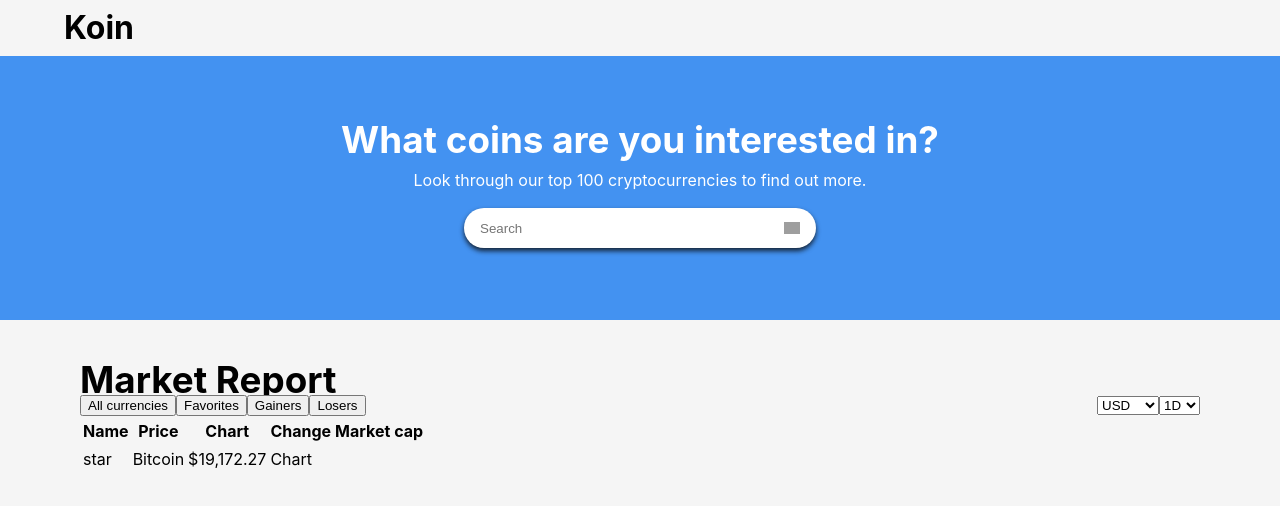
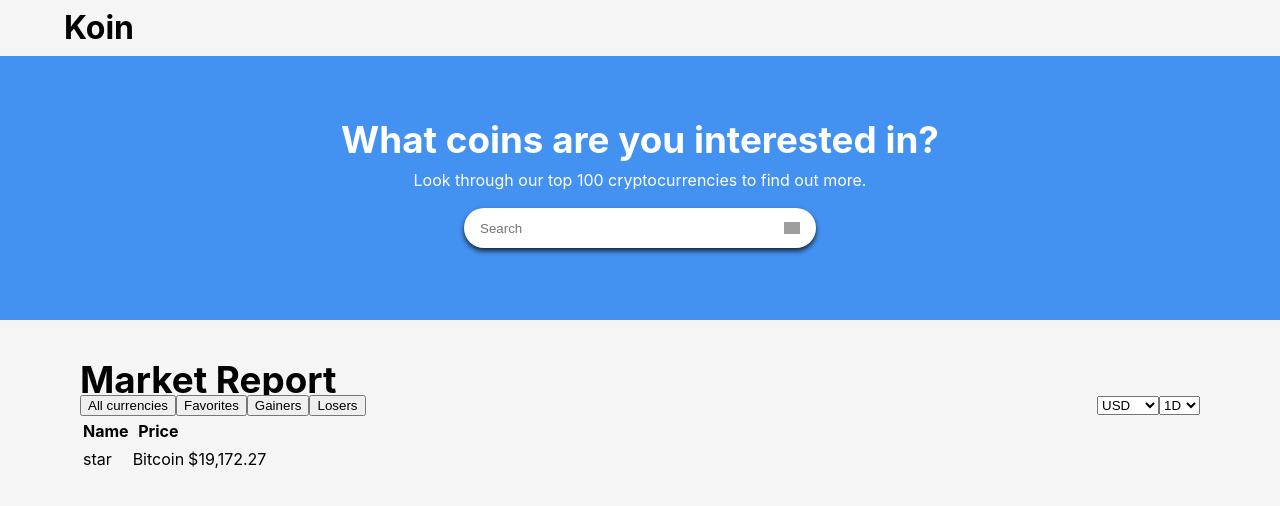
Before and after one commit to kyruken/Koin, a React (Vite) app: page / in a window 1280 px wide. Shown: the top 506 px of the page. Built offline with nearby package versions, Linux system fonts and the light colour scheme; grey boxes are pictures that could not be loaded.

Commit message:
change content of table

```diff
--- a/src/components/grid.jsx
+++ b/src/components/grid.jsx
@@ -6,14 +6,10 @@ export default function Grid() {
             <tr>
                 <th>Name</th>
                 <th>Price</th>
-                <th>Chart</th>
-                <th>Change</th>
-                <th>Market cap</th>
             </tr>
                 <td>star</td>
                 <td>Bitcoin</td>
                 <td>$19,172.27</td>
-                <td>Chart</td>
 
         </table>
     )
```
